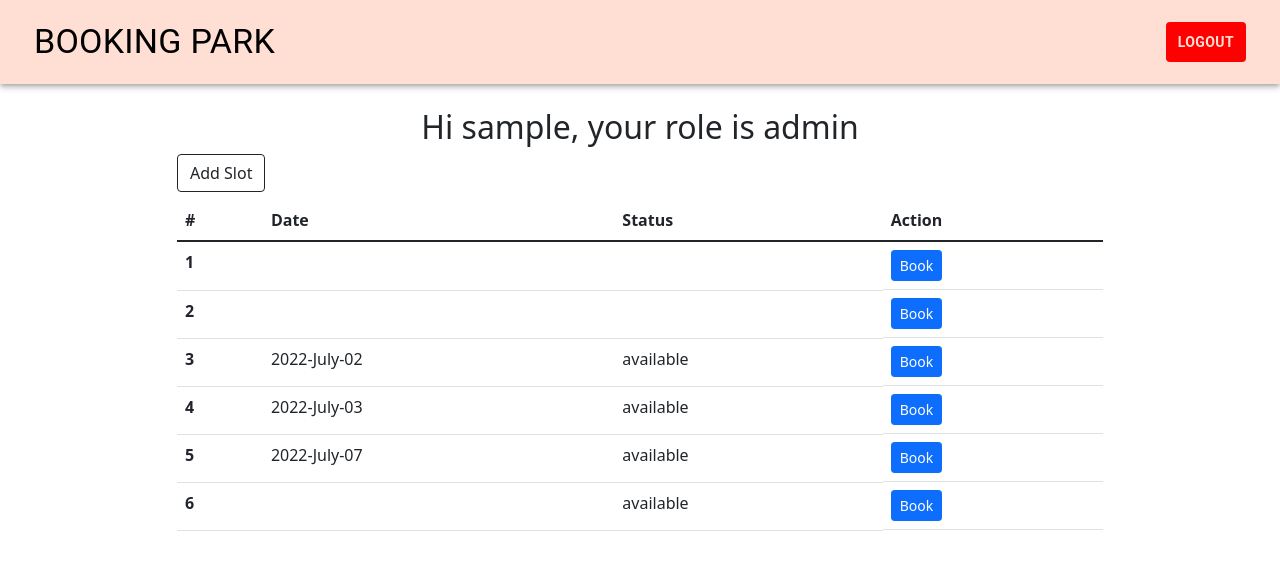
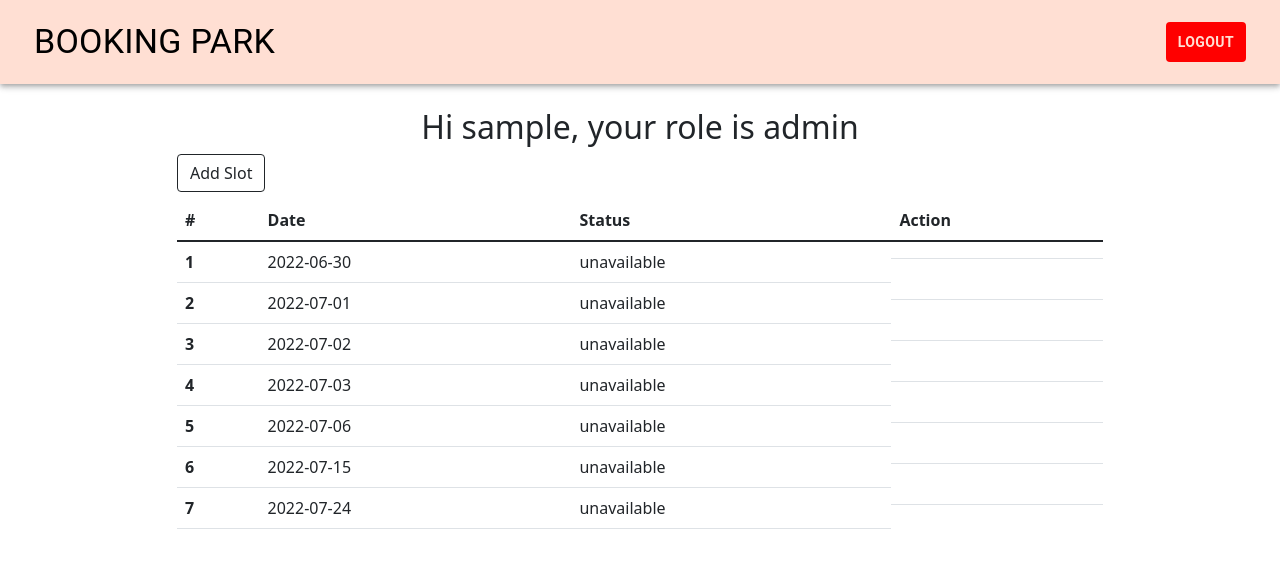
Before and after one commit to adelanegara/hackathon-exercise-one, a React (Create React App) app: page / in a window 1280 px wide. Shown: the top 570 px of the page. Built offline with nearby package versions, Linux system fonts and the light colour scheme; data requests are answered from the project's data file; sample sign-in values are in the browser's storage.

Commit message:
booked added

```diff
--- a/db.json
+++ b/db.json
@@ -13,30 +13,39 @@
   ],
   "slot": [
     {
+      "date": "2022-06-30",
+      "status": "unavailable",
       "id": 1
     },
     {
+      "date": "2022-07-01",
+      "status": "unavailable",
       "id": 2
     },
     {
-      "id": 3,
-      "date": "2022-July-02",
-      "status": "available"
+      "date": "2022-07-02",
+      "status": "unavailable",
+      "id": 3
     },
     {
-      "id": 5,
-      "date": "2022-July-03",
-      "status": "available"
+      "date": "2022-07-03",
+      "status": "unavailable",
+      "id": 4
     },
     {
-      "id": 6,
-      "date": "2022-July-07",
-      "status": "available"
+      "date": "2022-07-06",
+      "status": "unavailable",
+      "id": 5
     },
     {
-      "id": 7,
-      "date": null,
-      "status": "available"
+      "date": "2022-07-15",
+      "status": "unavailable",
+      "id": 6
+    },
+    {
+      "date": "2022-07-24",
+      "status": "unavailable",
+      "id": 7
     }
   ]
 }
--- a/src/App.js
+++ b/src/App.js
@@ -20,7 +20,7 @@ function App() {
       <Routes>
         <Route path="/login" element={<Login />} />
         <Route path="/add" element={<Add />} />
-        <Route path="/edit" element={<Edit />} />
+        <Route path="/edit/:id" element={<Edit />} />
         <Route path="/" element={<PrivateRoutes component={Home} />} />
       </Routes>
     </Router>
--- a/src/components/Add/Add.js
+++ b/src/components/Add/Add.js
@@ -1,33 +1,59 @@
-import React from "react";
+import React, { useState } from "react";
+import axios from "axios";
+import { useNavigate } from "react-router-dom";
 
 const Add = () => {
+  const [status, setStatus] = useState("available");
+  const [date, setDate] = useState("");
+  const navigate = useNavigate();
+
+  const add = () => {
+    const data = {
+      date,
+      status,
+    };
+    axios.post("http://localhost:3006/slot/", data);
+    navigate("/");
+  };
 
   return (
     <div className="container-fluid" data-testid="container-add">
       <h1 className="text-lg-center pt-5">Add New slot</h1>
       <div className="row">
         <div className="col-md-6 p-5 mx-auto shadow">
-          <form >
+          <form>
             <div className="form-group">
               <input
                 className="form-control"
                 type="date"
                 placeholder="Date yyyy-mmmm-dddd"
-
+                onChange={(e) => setDate(e.target.value)}
               />
             </div>
             <div className="form-group pt-1">
-           <select id="status">
-                  <option value="available">Available</option>
-                  <option value="unavailable">Unavailable</option>
-                  </select>
+              <select id="status">
+                <option
+                  value="available"
+                  onSelect={(e) => setStatus(e.target.value)}
+                >
+                  Available
+                </option>
+                <option
+                  value="unavailable"
+                  onSelect={(e) => setStatus(e.target.value)}
+                >
+                  Unavailable
+                </option>
+              </select>
             </div>
             <div className="form-group pt-3">
-              <input
+              <button
                 className="btn btn-block btn-dark"
-                type="submit"
-                value="Add Slot"
-              />
+                type="button"
+                onClick={add}
+              >
+                Add Slot
+              </button>
             </div>
           </form>
         </div>
--- a/src/components/Home/Home.js
+++ b/src/components/Home/Home.js
@@ -21,7 +21,6 @@ const style = {
 const Home = (deletePhotos) => {
   const navigate = useNavigate();
   const [open, setOpen] = React.useState(false);
-  const handleOpen = () => setOpen(true);
   const handleClose = () => setOpen(false);
   const [data, setData] = useState();
   const username = localStorage.getItem("username");
@@ -33,11 +32,22 @@ const Home = (deletePhotos) => {
   };
   useEffect(() => {
     fetchData();
-  }, []);
+  }, [data]);
 
   const onDeleteSlot = async (id) => {
-    axios.put(`http://localhost:3006/slot/${id}`);
+    axios.delete(`http://localhost:3006/slot/${id}`);
     toast.success("delete sucessfully");
+  };
+
+  const handleBook = async (id) => {
+    const url = `http://localhost:3006/slot/${id}`;
+    axios.get(url).then((resposnse) => {
+      const payload = {
+        date: resposnse.data.date,
+        status: "unavailable",
+      };
+      axios.put(url, payload);
+    });
   };
 
   return (
@@ -88,13 +98,14 @@ const Home = (deletePhotos) => {
                         </button>
                       </div>
                     )}
-
-                    <button
-                      className="btn btn-sm btn-primary mr-1"
-                      onClick={handleOpen}
-                    >
-                      Book
-                    </button>
+               {role === "user" && (
+                      <button
+                        className="btn btn-sm btn-primary mr-1"
+                        onClick={() => handleBook(item.id)}
+                      >
+                        {item.status === "available" ? "Book" : "Booked"}
+                      </button>
+                    )}
                   </td>
                 </tr>
               ))}
```
